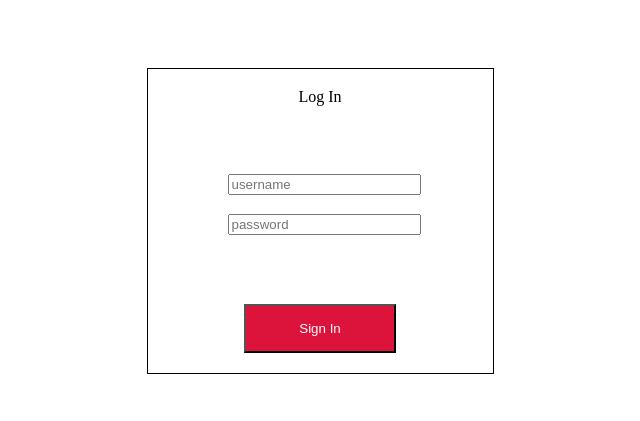
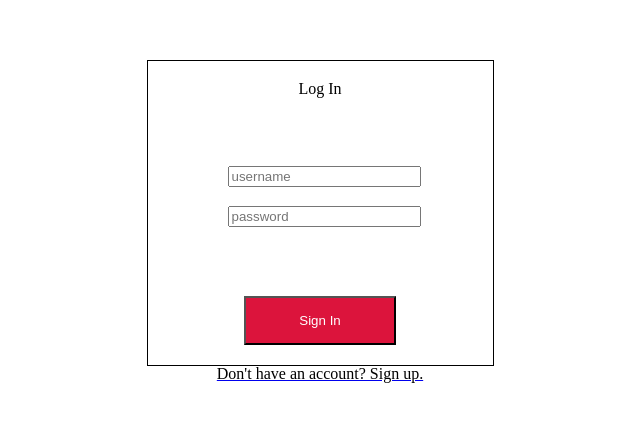
Before and after one commit to business-rec/web-fe, a React (Create React App) app: page / in a window 1280 px wide. Shown: the part 179-600 px from the top of the page, without its empty margins (320-960 px from the left). Built offline with nearby package versions, Linux system fonts and the light colour scheme.

Commit message:
added signup link to login

```diff
--- a/src/pages/Login.js
+++ b/src/pages/Login.js
@@ -3,6 +3,7 @@ import { withFormik, Form, Field } from "formik";
 import * as Yup from "yup";
 import axios from "axios";
 import styled from 'styled-components'
+import { Link } from 'react-router-dom'
 
 const Login=({errors, touched, status}) => {
     const [users,setUsers] = useState([]);
@@ -31,6 +32,9 @@ const Login=({errors, touched, status}) => {
           <Button className = "buttonclass">Sign In</Button>
         </Buttonc>
       </Form2>
+      <Link to ="/signup">
+        <Slink>Don't have an account? Sign up.</Slink>
+      </Link>
     </Main>
     );
 };
@@ -110,3 +114,6 @@ width: 50%;
 text-align: center;
 padding: 5%;
 `
+const Slink = styled.h3`
+color: black;
+`
```
